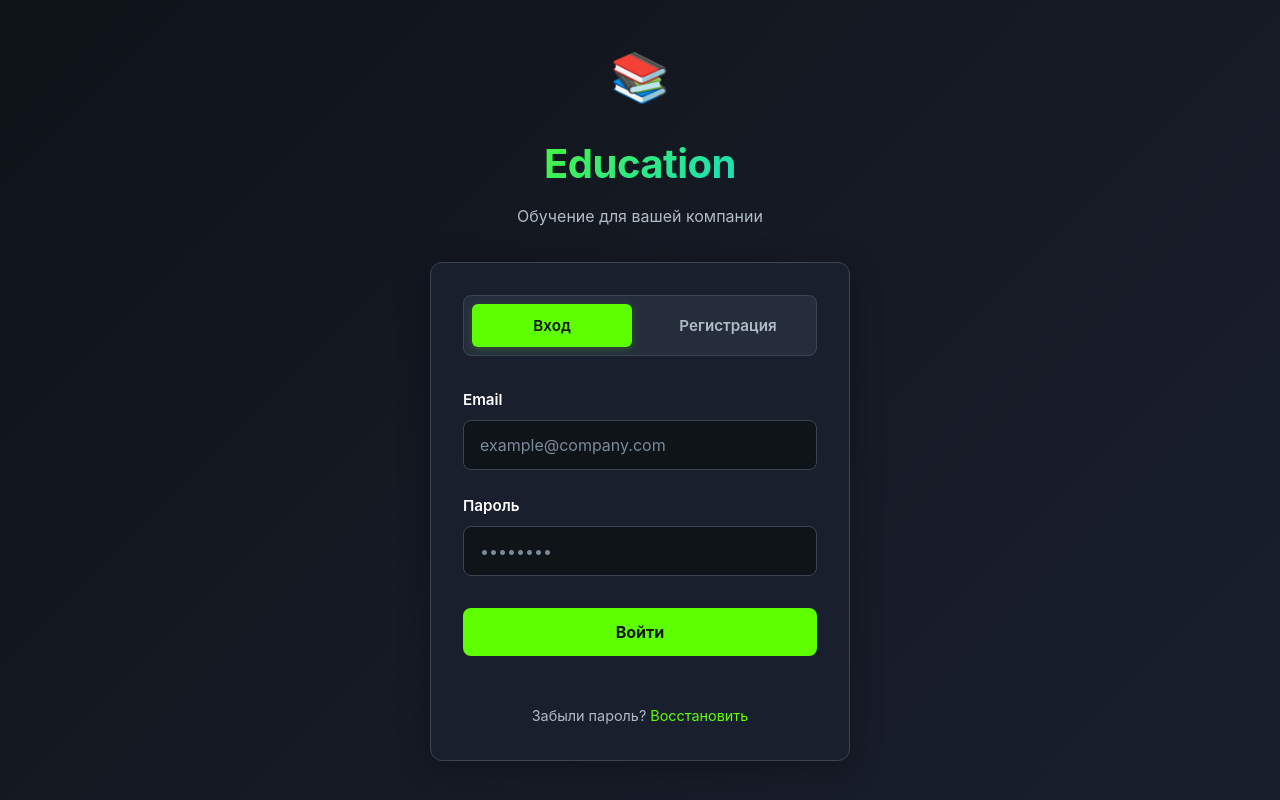
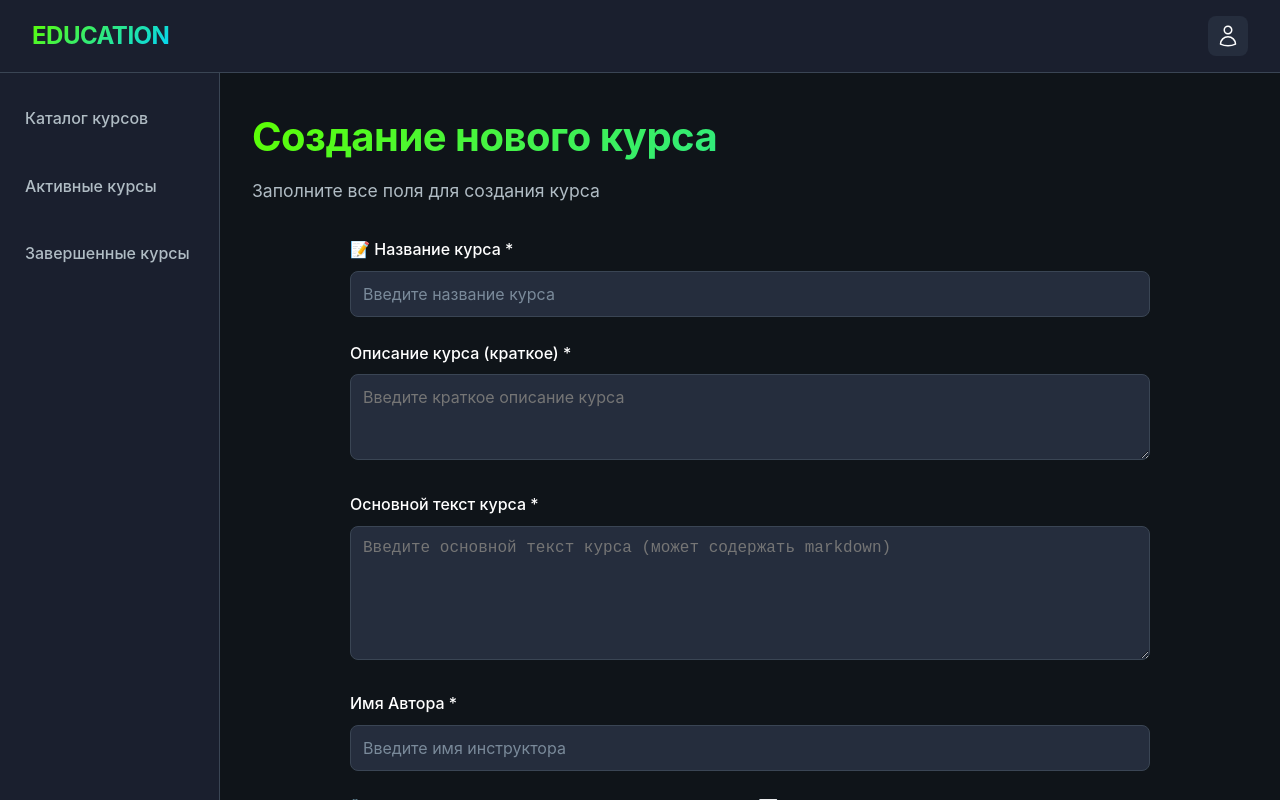
Before and after one commit to Itraa1/education_for_company_frontend, a React (Vite) app: page /create in a window 1280 px wide. Before the commit this address led to /auth. Shown: the top 800 px of the page. Built offline with nearby package versions, Linux system fonts and the light colour scheme.

Commit message:
feature: added user context and adding new course just for Admin and Author

```diff
--- a/src/App.css
+++ b/src/App.css
@@ -1,5 +1,4 @@
 #root {
-
   width: 100%;
   min-height: 100vh;
 }
@@ -45,7 +44,11 @@
 .page-title {
   font-size: 2.5rem;
   margin-bottom: 0.5rem;
-  background: linear-gradient(135deg, var(--primary-color), var(--secondary-color));
+  background: linear-gradient(
+    135deg,
+    var(--primary-color),
+    var(--secondary-color)
+  );
   -webkit-background-clip: text;
   -webkit-text-fill-color: transparent;
   background-clip: text;
@@ -182,3 +185,7 @@
     padding: 1rem;
   }
 }
+
+.header-title:hover {
+  cursor: pointer;
+}
--- /dev/null
+++ b/src/components/context/UserContext.tsx
@@ -0,0 +1,31 @@
+import { useContext, createContext } from 'react';
+import { type User } from "../../types/User";
+
+interface UserContextType {
+    user: User | null;
+    login: (userData: User) => void;
+    logout: () => void;
+}
+
+export const UserContext = createContext<UserContextType | null>(null);
+
+export const useUser = () => {
+    const context = useContext(UserContext);
+    if (!context) {
+        throw new Error("useUser must be used within UserProvider");
+    }
+    return context;
+};
+
+let globalUserContext: UserContextType | null = null;
+
+export const setGlobalUserContext = (context: UserContextType | null) => {
+  globalUserContext = context;
+};
+
+export const getGlobalUserContext = () => {
+  if (!globalUserContext) {
+    throw new Error("UserContext not initialized");
+  }
+  return globalUserContext;
+};
--- /dev/null
+++ b/src/components/context/UserProvider.tsx
@@ -0,0 +1,35 @@
+import { useState, type ReactNode,useEffect } from "react";
+import { type User } from "../../types/User";
+import { UserContext } from "./UserContext";
+import { setGlobalUserContext } from "./UserContext";
+
+interface UserContextType {
+    user: User | null;
+    login: (userData: User) => void;
+    logout: () => void;
+}
+
+interface UserProviderProps {
+  children: ReactNode;
+}
+
+
+export const UserProvider = ({ children }: UserProviderProps) => {
+  const [user, setUser] = useState<User | null>(null);
+
+  const login = (userData: User) => setUser(userData);
+  const logout = () => setUser(null);
+
+  const contextValue: UserContextType = { user, login, logout };
+
+  useEffect(() => {
+    // Передаем контекст в глобальную переменную
+    setGlobalUserContext(contextValue);
+    return () => setGlobalUserContext(null);
+  }, [contextValue]);
+  return (
+    <UserContext.Provider value={contextValue}>
+      {children}
+    </UserContext.Provider>
+  );
+};
--- a/src/components/header/Header.tsx
+++ b/src/components/header/Header.tsx
@@ -25,10 +25,8 @@ export default function Header(props: Props) {
 
   const handleLogout = () => {
     // Очищаем токены и данные сессии
-    localStorage.removeItem("token");
-    localStorage.removeItem("user");
-    sessionStorage.removeItem("token");
-    sessionStorage.removeItem("user");
+    localStorage.removeItem("auth_token");
+    sessionStorage.removeItem("auth_token");
 
     // Закрываем меню
     setIsMenuOpen(false);
@@ -39,7 +37,7 @@ export default function Header(props: Props) {
 
   return (
     <header className={props.className}>
-      <h2>EDUCATION</h2>
+      <h2 onClick={() => navigate("/")} className="header-title">EDUCATION</h2>
       <div ref={menuRef} style={{ position: "relative" }}>
         <StyledProfileIconContainer onClick={() => setIsMenuOpen(!isMenuOpen)}>
           <StyledProfileOcin />
--- a/src/components/menu/SideBar.tsx
+++ b/src/components/menu/SideBar.tsx
@@ -1,5 +1,6 @@
 import { useNavigate, useLocation } from "react-router";
 import { StyledSideButton } from "./styledSideBar";
+import { useUser } from "../context/UserContext";
 
 type Props = {
   className?: string;
@@ -10,6 +11,9 @@ type MenuItemType = "catalog" | "active" | "completed" | "create";
 export default function SideBar(props: Props) {
   const navigate = useNavigate();
   const location = useLocation();
+  const { user } = useUser();
+
+
 
   const menuItems: Array<{
     id: MenuItemType;
@@ -17,10 +21,10 @@ export default function SideBar(props: Props) {
     icon: string;
     path: string;
   }> = [
-    { id: "catalog", name: "Каталог курсов", icon: "📚", path: "/catalog" },
-    { id: "active", name: "Активные курсы", icon: "📖", path: "/active" },
-    { id: "completed", name: "Завершенные курсы", icon: "✅", path: "/completed" },
-    { id: "create", name: "Создать курс", icon: "➕", path: "/create" },
+      { id: "catalog", name: "Каталог курсов", icon: "", path: "/catalog" },
+      { id: "active", name: "Активные курсы", icon: "", path: "/active" },
+      { id: "completed", name: "Завершенные курсы", icon: "", path: "/completed" },
+      { id: "create", name: "Создать курс", icon: "", path: "/create" },
     ];
 
   const getActiveMenu = (): MenuItemType => {
@@ -35,7 +39,11 @@ export default function SideBar(props: Props) {
 
   return (
     <div className={props.className}>
-      {menuItems.map((item) => (
+      {menuItems.map((item) => {
+        if (item.id === "create" && user?.role.name != "Admin" && user?.role.name != "Author"){
+          return;
+        }
+          return (
             <StyledSideButton
               key={item.id}
               buttonName={item.name}
@@ -43,7 +51,8 @@ export default function SideBar(props: Props) {
               active={getActiveMenu() === item.id}
               onClick={() => navigate(item.path)}
             />
-      ))}
+          )
+      })}
     </div>
   );
 }
--- a/src/controllers/chechAuth.ts
+++ b/src/controllers/chechAuth.ts
@@ -1,18 +1,24 @@
 import { authentificatedRequest } from "./api/axiosInstance";
+import { getGlobalUserContext } from "../components/context/UserContext";
 
 export async function checkAuth() {
+
   const token = localStorage.getItem("auth_token");
   console.log(token);
+  const { login, logout } = getGlobalUserContext();
+
   if (!token) {
     return false;
   }
   try {
     const authRequest = authentificatedRequest(token);
-    const res = await authRequest.get("/api/users/me");
-    console.log(res);
+    const res = await authRequest.get("/api/users/me?populate=role");
+    login(res.data);
+    // console.log(res);
     return true;
   } catch (error) {
     console.log(error);
+    logout();
     localStorage.removeItem("auth_token");
     return false;
   }
--- a/src/main.tsx
+++ b/src/main.tsx
@@ -8,9 +8,11 @@ import Catalog from "./pages/Catalog";
 import ActiveCourses from "./pages/ActiveCourses";
 import CompletedCourses from "./pages/CompletedCourses";
 import CreateCourse from "./pages/CreateCourse";
+import { UserProvider } from "./components/context/UserProvider.tsx";
 
 createRoot(document.getElementById("root")!).render(
   <StrictMode>
+    <UserProvider>
       <BrowserRouter>
         <Routes>
           <Route path="/" element={<App />} />
@@ -21,5 +23,6 @@ createRoot(document.getElementById("root")!).render(
           <Route path="/auth" element={<Auth />} />
         </Routes>
       </BrowserRouter>
+    </UserProvider>
   </StrictMode>,
 );
--- a/src/pages/CreateCourse.tsx
+++ b/src/pages/CreateCourse.tsx
@@ -1,7 +1,7 @@
 import { useState } from "react";
 import { useNavigate } from "react-router";
 import DashboardLayout from "./DashboardLayout";
-import { type CourseCategory, type CourseLevel, type CourseInput } from "../types/course";
+import { type CourseInput } from "../types/course";
 import { createCourse } from "../controllers/courseService";
 
 export default function CreateCourse() {
--- /dev/null
+++ b/src/types/User.ts
@@ -0,0 +1,22 @@
+export interface User {
+  blocked: boolean
+  confirmed: boolean
+  createdAt: string
+  documentId: string
+  email: string
+  id: number
+  provider: string
+  publishedAt: string
+  role: Role
+}
+
+interface Role {
+  createdAt: string
+  description: string
+  documentId: string
+  id: 4
+  name: string
+  publishedAt: string
+  type: string
+  updatedAt: string
+}
```
Lines whose indentation alone changed are shown as unchanged.
